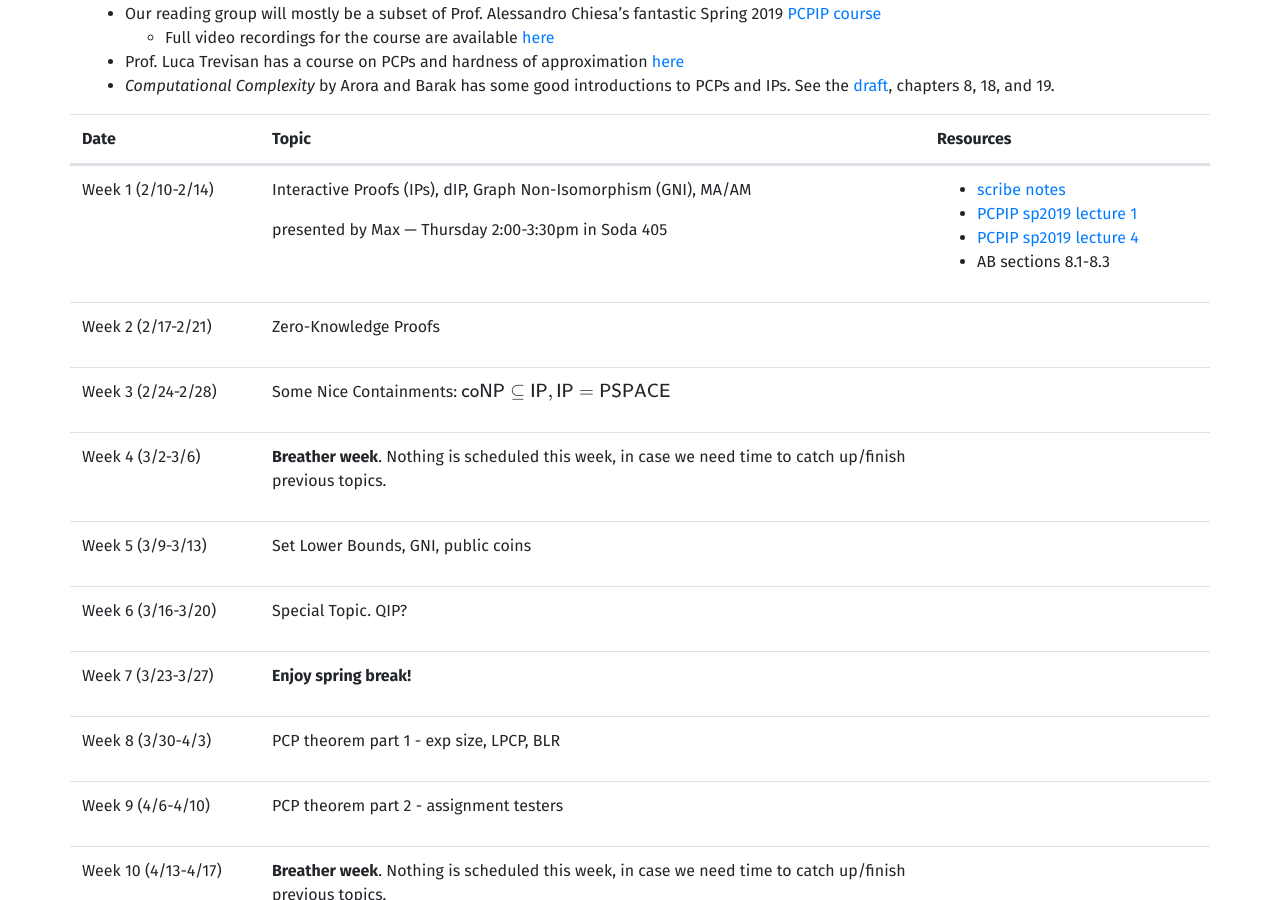
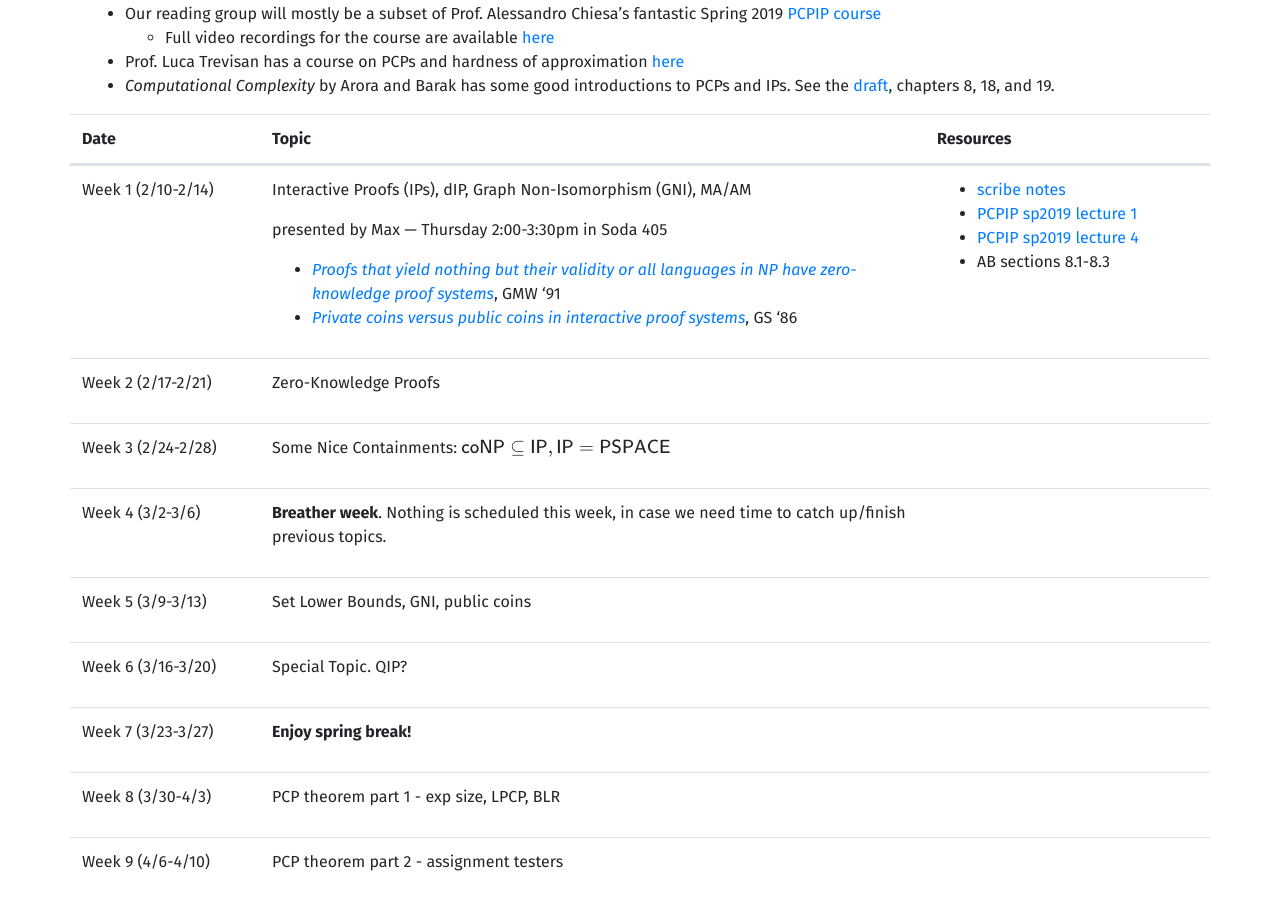
Before and after one commit to ugtcs/ugtcs.github.io, a Jekyll site: the page built from _reading-groups/sp20/pcpip.md, in a window 1280 px wide and 900 px high, scrolled down 562 px. Built offline with Jekyll 4.4.1, drawn with Linux system fonts in a browser that asks for light colours; formulas are drawn with MathJax 3.

Commit message:
pcpip sp20: update references for week 1

```diff
--- a/_reading-groups/sp20/pcpip.md
+++ b/_reading-groups/sp20/pcpip.md
@@ -14,6 +14,9 @@ weeks:
         Interactive Proofs (IPs), dIP, Graph Non-Isomorphism (GNI), MA/AM
 
         presented by Max &mdash; Thursday 2:00-3:30pm in Soda 405
+
+        - [_Proofs that yield nothing but their validity or all languages in NP have zero-knowledge proof systems_](https://doi.org/10.1145/116825.116852), GMW '91
+        - [_Private coins versus public coins in interactive proof systems_](https://doi.org/10.1145/12130.12137), GS '86
     resources: |
         - [scribe notes](https://github.com/ugtcs/reading-group-notes/blob/master/pcpip/sp20/week-1.pdf)
         - [PCPIP sp2019 lecture 1](https://www.youtube.com/watch?v=-WCvJurvmlM&list=PLkFD6_40KJIyWWtxCPBHwGsrutjvwM5_U&index=2&t=0s)
```
